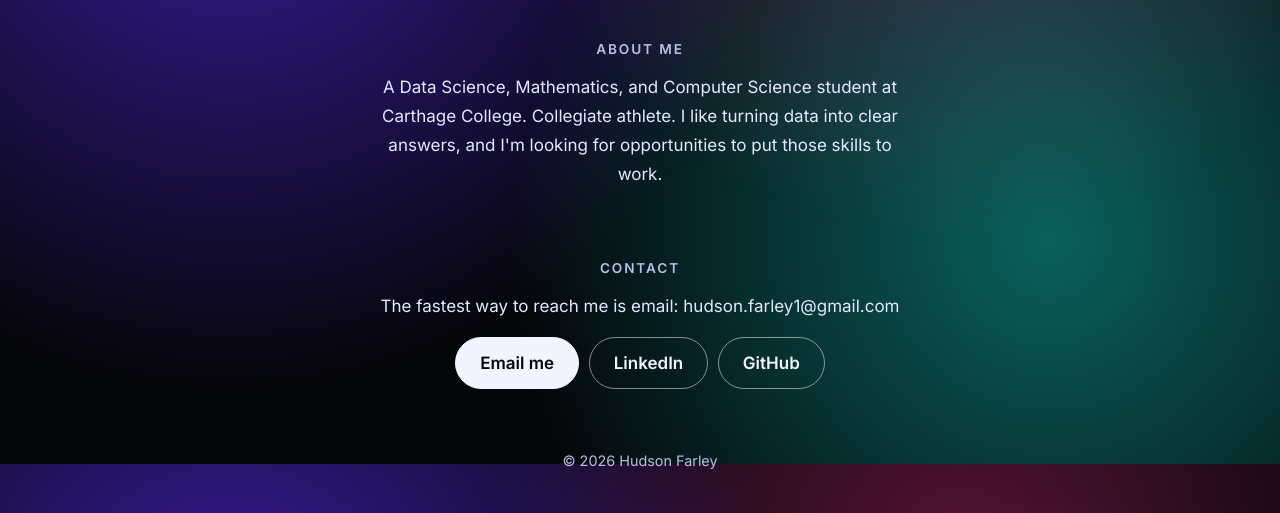
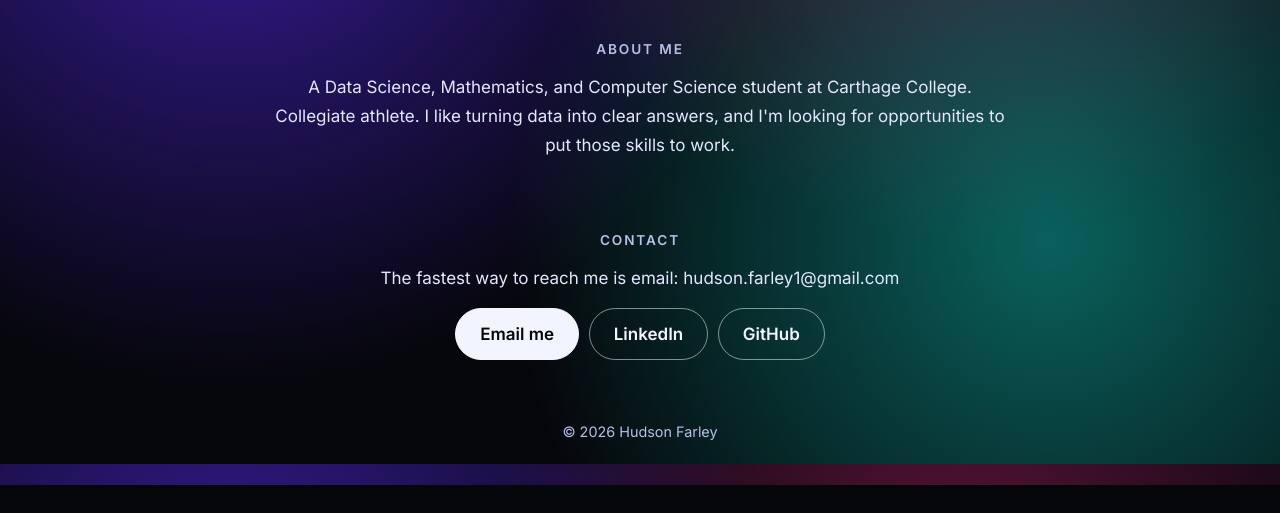
Before and after one commit to hdsn-frly/Portfolio, a plain HTML site: page index.html in a window 1280 px wide. Shown: the part 336-849 px from the top of the page. After the commit the page ends 821 px from the top, so only its background shows below. Drawn offline with Linux system fonts and the light colour scheme.

Commit message:
Update style.css

```diff
--- a/assets/style.css
+++ b/assets/style.css
@@ -14,9 +14,9 @@ html{scroll-behavior:smooth;min-height:100%;background:
 body{margin:0;color:var(--ink);font:400 1.0625rem/1.7 Inter,system-ui,sans-serif;-webkit-font-smoothing:antialiased}
 a{color:inherit}
 :focus-visible{outline:2px solid var(--accent);outline-offset:3px;border-radius:6px}
-.wrap{max-width:44rem;margin:0 auto;padding:0 1.5rem}
+.wrap{max-width:60rem;margin:0 auto;padding:0 1.5rem}
 h1,h2,h3{font-family:Sora,system-ui,sans-serif;margin:0;line-height:1.1}
-p{max-width:34rem;margin:0 auto 1rem;color:#E4E8FF}
+p{max-width:46rem;margin:0 auto 1rem;color:#E4E8FF}
 
 /* nav */
 nav{display:flex;justify-content:center;align-items:center;flex-wrap:wrap;gap:.75rem 1rem;padding:1.5rem 0}
@@ -52,3 +52,5 @@ main h2{font-size:1.6rem;font-weight:700;letter-spacing:-.02em;margin-bottom:1re
 main img{margin-left:auto!important;margin-right:auto!important}
 
 footer{padding:2rem 0 2.5rem;text-align:center;color:var(--muted);font-size:.9rem}
+/* wider essay, project cards, and concentration box */
+main .essay,main .proj,main .feature{max-width:46rem}
```
